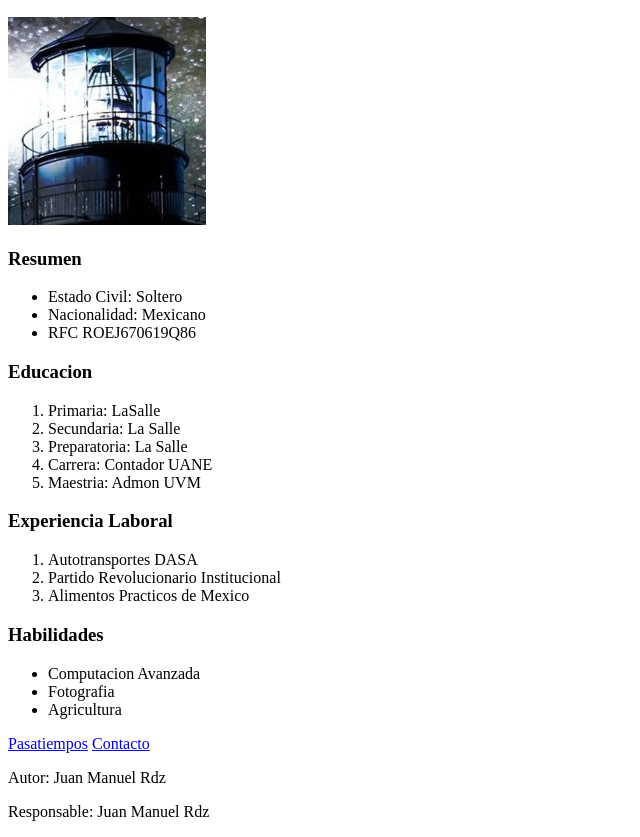
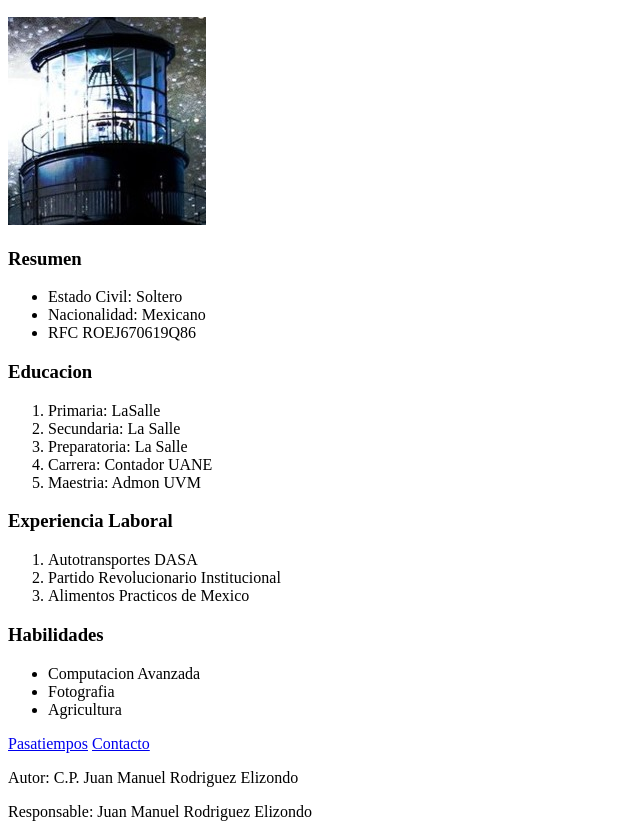
Before and after one commit to juanmrdz2001/proyectohmtl, a plain HTML site: page index.html in a window 1280 px wide. Shown: the part 50-887 px from the top of the page, without its empty margins (0-640 px from the left). Drawn offline with Linux system fonts and the light colour scheme.

Commit message:
Update index.html

```diff
--- a/index.html
+++ b/index.html
@@ -46,8 +46,8 @@
     <a href="./Contacto.html">Contacto</a>
 
     <footer>
-        <p>Autor: Juan Manuel Rdz</p>
-        <p>Responsable: Juan Manuel Rdz</p>
+        <p>Autor: C.P. Juan Manuel Rodriguez Elizondo</p>
+        <p>Responsable: Juan Manuel Rodriguez Elizondo</p>
     </footer>
 </body>
 </html>
```
